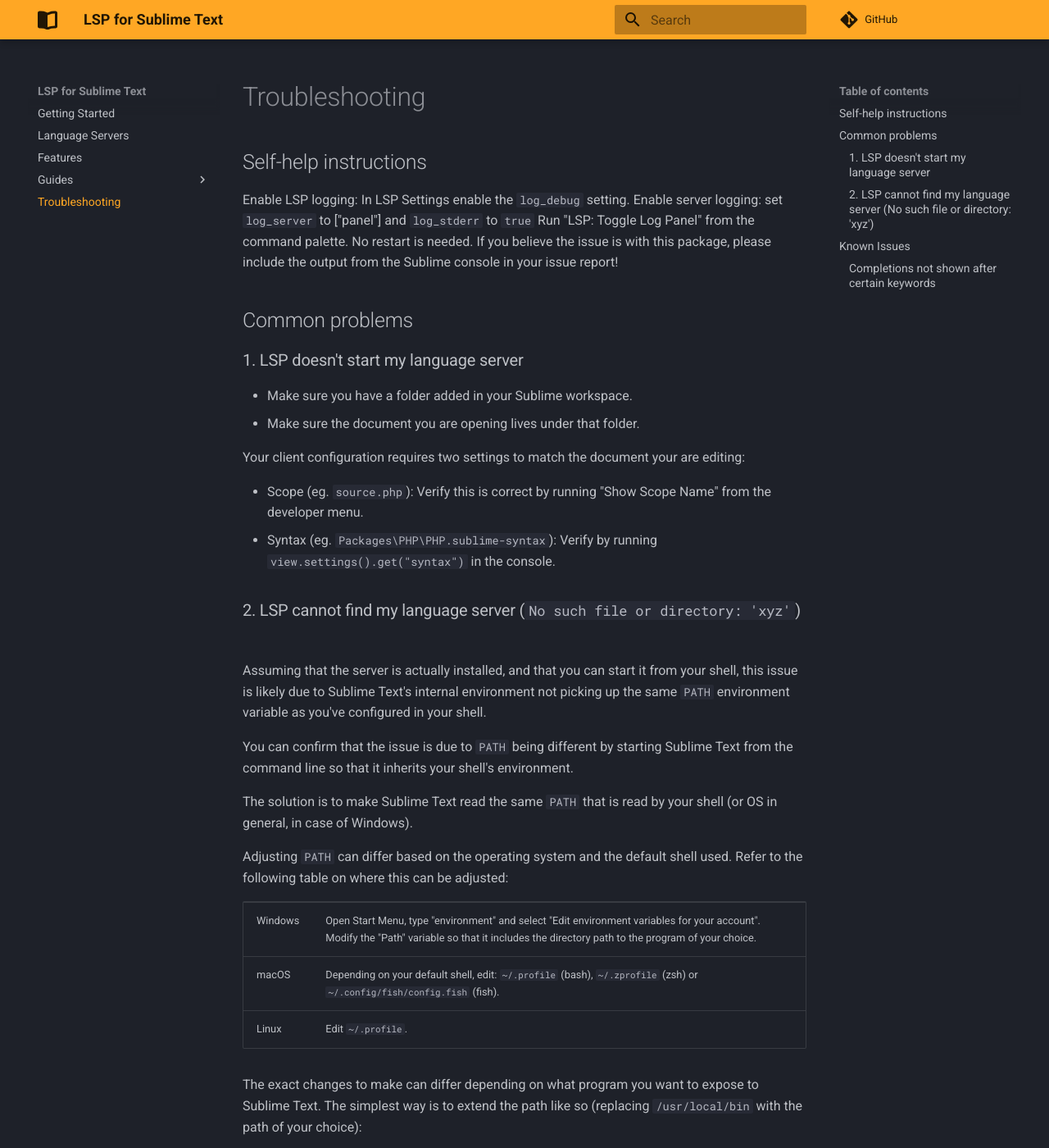
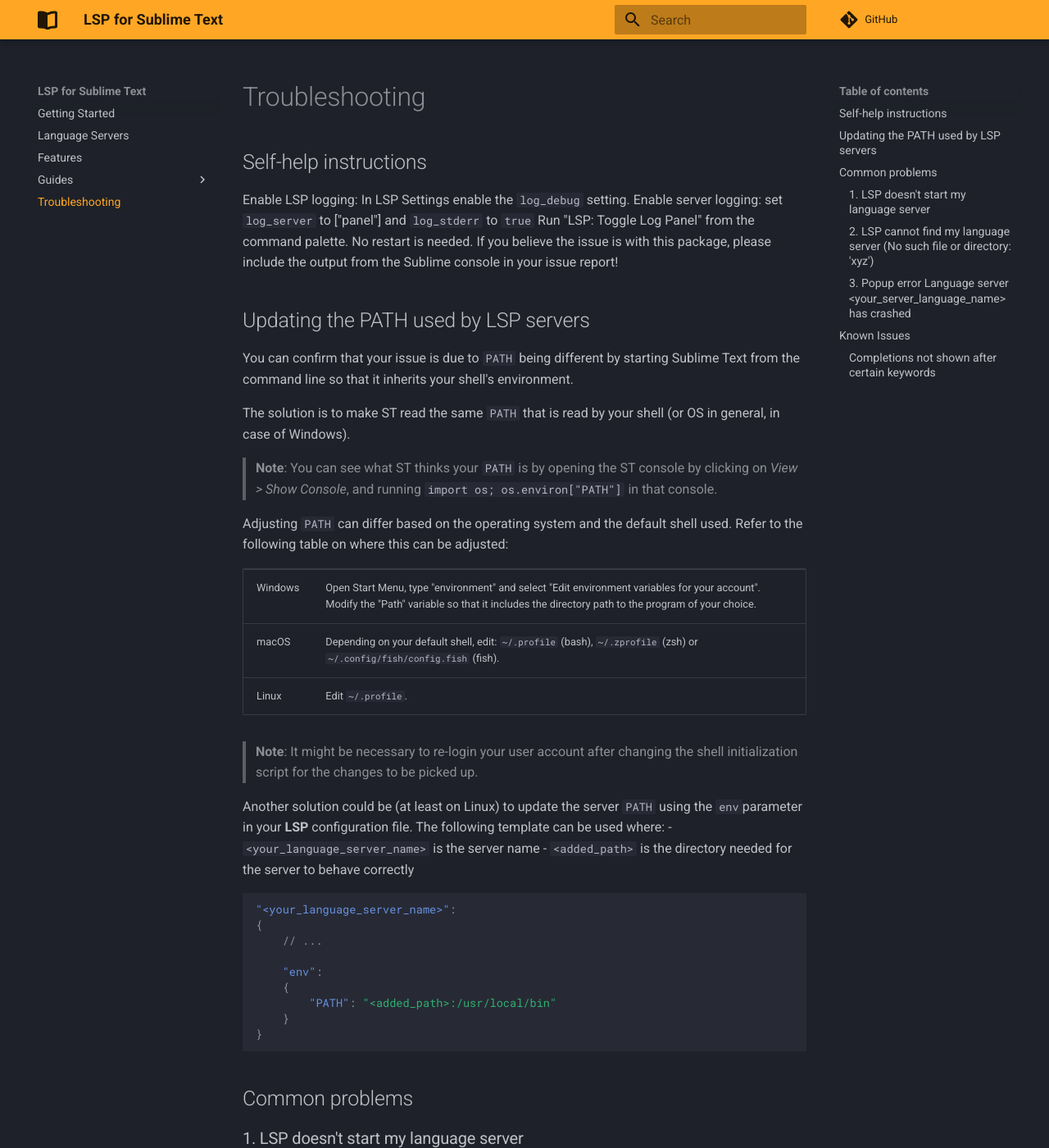
Before and after one commit to sublimelsp/LSP, an MkDocs documentation site: the page built from docs/src/troubleshooting.md, in a window 1280 px wide and 1400 px high. Shown: the whole window at 82% size. Built offline with MkDocs 1.6.1 and Material for MkDocs 9.7.7, drawn with Linux system fonts in a browser that asks for light colours; comment, search, counter and statistics services are not loaded; some of the changed text lies outside the part shown.

Commit message:
Add more documentation for issues 1529 and 1530 (#1531)
Explain how to solve issues #1529 and #1530.

````diff
--- a/docs/src/troubleshooting.md
+++ b/docs/src/troubleshooting.md
@@ -5,25 +5,13 @@
 Run "LSP: Toggle Log Panel" from the command palette. No restart is needed.
 If you believe the issue is with this package, please include the output from the Sublime console in your issue report!
 
-## Common problems
+## Updating the PATH used by LSP servers
 
-### 1. LSP doesn't start my language server
+You can confirm that your issue is due to `PATH` being different by starting Sublime Text from the command line so that it inherits your shell's environment.
 
-* Make sure you have a folder added in your Sublime workspace.
-* Make sure the document you are opening lives under that folder.
+The solution is to make ST read the same `PATH` that is read by your shell (or OS in general, in case of Windows).
 
-Your client configuration requires two settings to match the document your are editing:
-
-* Scope (eg. `source.php`): Verify this is correct by running "Show Scope Name" from the developer menu.
-* Syntax (eg. `Packages\PHP\PHP.sublime-syntax`): Verify by running `view.settings().get("syntax")` in the console.
-
-### 2. LSP cannot find my language server (`No such file or directory: 'xyz'`)
-
-Assuming that the server is actually installed, and that you can start it from your shell, this issue is likely due to Sublime Text's internal environment not picking up the same `PATH` environment variable as you've configured in your shell.
-
-You can confirm that the issue is due to `PATH` being different by starting Sublime Text from the command line so that it inherits your shell's environment.
-
-The solution is to make Sublime Text read the same `PATH` that is read by your shell (or OS in general, in case of Windows).
+> **Note**: You can see what ST thinks your `PATH` is by opening the ST console by clicking on *View > Show Console*, and running `import os; os.environ["PATH"]` in that console.
 
 Adjusting `PATH` can differ based on the operating system and the default shell used. Refer to the following table on where this can be adjusted:
 
@@ -42,15 +30,60 @@
 </tr>
 </table>
 
+> **Note**: It might be necessary to re-login your user account after changing the shell initialization script for the changes to be picked up.
+
+
+Another solution could be (at least on Linux) to update the server `PATH` using the `env`parameter in your **LSP** configuration file. The following template can be used where:
+  - `<your_language_server_name>` is the server name
+  - `<added_path>` is the directory needed for the server to behave correctly
+
+```json
+"<your_language_server_name>":
+{
+    // ...
+
+    "env":
+    {
+        "PATH": "<added_path>:/usr/local/bin"
+    }
+}
+```
+
+## Common problems
+
+### 1. LSP doesn't start my language server
+
+* Make sure you have a folder added in your Sublime workspace.
+* Make sure the document you are opening lives under that folder.
+
+Your client configuration requires two settings to match the document your are editing:
+
+* Scope (eg. `source.php`): Verify this is correct by running "Show Scope Name" from the developer menu.
+* Syntax (eg. `Packages\PHP\PHP.sublime-syntax`): Verify by running `view.settings().get("syntax")` in the console.
+
+### 2. LSP cannot find my language server (`No such file or directory: 'xyz'`)
+Assuming that the server is actually installed, and that you can start it from your shell, this issue is likely due to Sublime Text's internal environment not picking up the same `PATH` environment variable as you've configured in your shell.
+
 The exact changes to make can differ depending on what program you want to expose to Sublime Text. The simplest way is to extend the path like so (replacing `/usr/local/bin` with the path of your choice):
-
 ```sh
 export PATH="/usr/local/bin:$PATH"
 ```
 
-If, for example, you want to expose a `Node` binary to ST and you have it installed through a version manager like `nvm`, you need to insert its [initialization script](https://github.com/nvm-sh/nvm#install--update-script) in the location specified in the table above.
+If, for example, you want to expose a `Node` binary to ST and you have it installed through a version manager like `nvm`, you need to insert its [initialization script](https://github.com/nvm-sh/nvm#install--update-script) in the location specified in [this table](troubleshooting.md#updating-the-path-used-by-lsp-servers)
 
-> **Note**: It might be necessary to re-login your user account after changing the shell initialization script for the changes to be picked up.
+The complete procedure of updating the `PATH` used by Sublime Text depends on your platform and is explained [here](troubleshooting.md#updating-the-path-used-by-lsp-servers).
+
+
+### 3. Popup error `Language server <your_server_language_name> has crashed`
+Assuming that the server is actually installed, and that you can start it from your shell, this issue is likely due to Sublime Text's internal environment not picking up the same `PATH` environment variable as you've configured in your shell.
+
+> **Note** : Language servers may have dependencies that should also be in your `PATH` in addition to the server binary itself.
+
+For instance if you have installed the `haskell-language-server` using [ghcup-hs](https://gitlab.haskell.org/haskell/ghcup-hs) you should expose its specific installation folder `~/.ghcup/bin`. If the build process uses `stack` then it should also be in your `PATH`.
+
+The complete procedure of updating the `PATH` used by Sublime Text depends on your platform and is explained [here](troubleshooting.md#updating-the-path-used-by-lsp-servers).
+
+
 
 ## Known Issues
 
````
